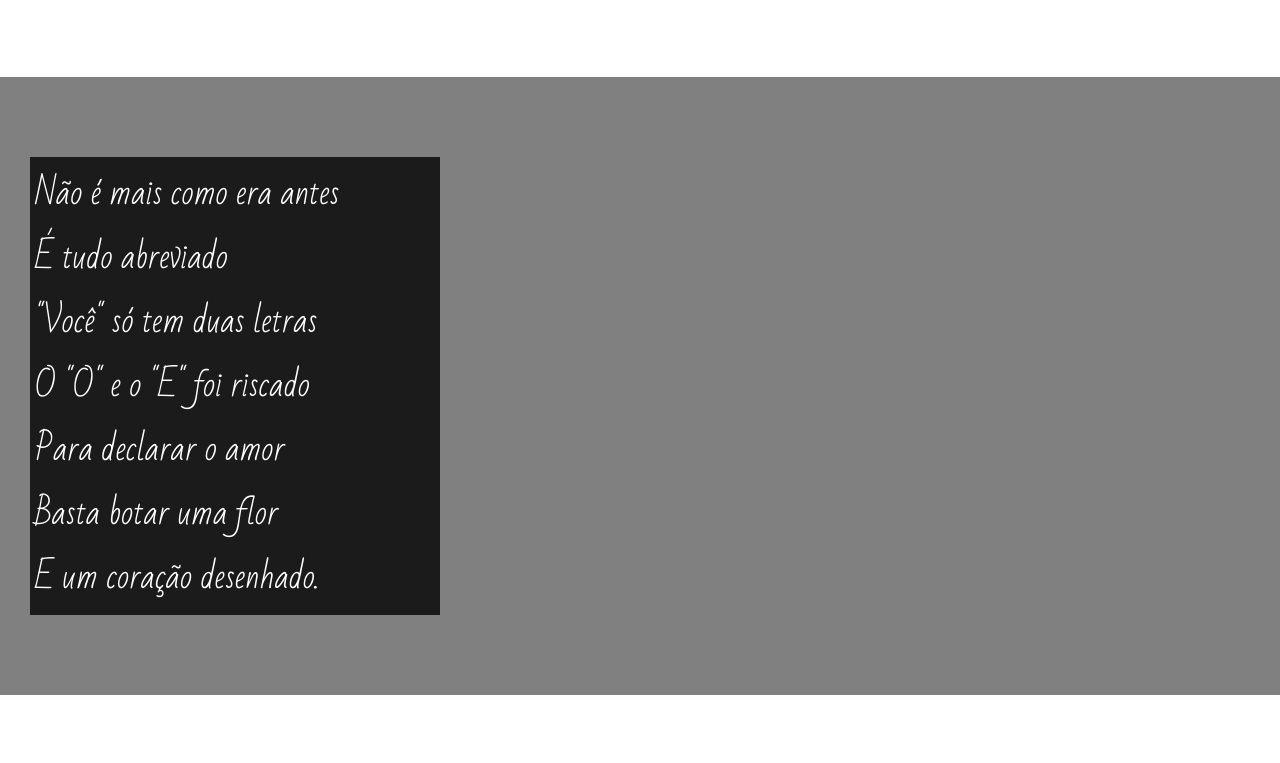
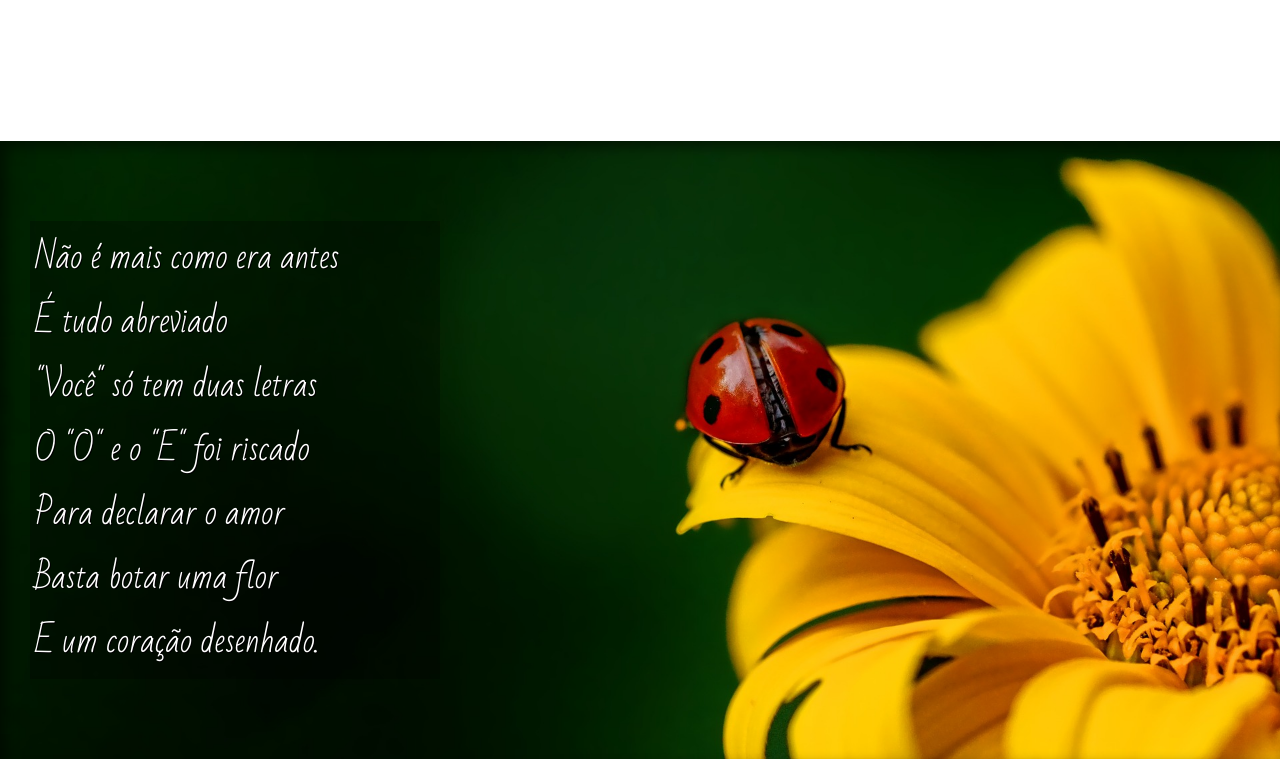
Before and after one commit to VictorThemoteo/html-css, a plain HTML site: page Desafios/d012/index.html in a window 1280 px wide. Shown: the part 764-1527 px from the top of the page. Drawn offline with Linux system fonts and the light colour scheme.

Commit message:
desafio 12 completo

```diff
--- a/Desafios/d012/estilo/style.css
+++ b/Desafios/d012/estilo/style.css
@@ -58,22 +58,42 @@ section{
     font-size: 2.5dvw;
 }
 
+section > p{
+    padding-bottom: 2em;
+}
+
 section.normal{
     background-color: white;
-    color: black;
+    color: rgb(0, 0, 0);
 }
 
 section.imagem{
-    background-color: gray;
+    background-color: rgb(128, 128, 128);
     color: white;
+    box-shadow: inset 6px 6px 13px 0px rgba(0, 0, 0, 0.479);
+    background-size: cover;
+    background-attachment: fixed; /* o efeito paralax foi básicamente colocar o attachment fixo*/
     }
 
 section.imagem > p{
     padding: 5px;
     display: inline-block;
-    background-color: rgba(0, 0, 0, 0.788);
+    background-color: rgba(0, 0, 0, 0.267);
     width: 400px;
+    text-shadow: 1px 1px 0px rgb(0, 0, 0);
 }
+
+section#img01{
+    background-image: url('../imagens/background001.jpg');
+    background-position: right center;
+
+    }
+
+section#img02{
+    background-image: url('../imagens/background002.jpg');
+    background-position: right center;
+
+   }
 
 footer{
     background-color: black;
--- a/Desafios/d012/index.html
+++ b/Desafios/d012/index.html
@@ -27,7 +27,7 @@
 
 
 
-    <section class="imagem">
+    <section class="imagem" id="img01">
         <p>
             Não é mais como era antes <br>
             É tudo abreviado <br>
@@ -64,7 +64,7 @@
 
 
 
-    <section class="imagem">
+    <section class="imagem" id="img02">
         <p>
             Tenho saudade das cartas <br>
             Escritas com a própria mão <br>
```
